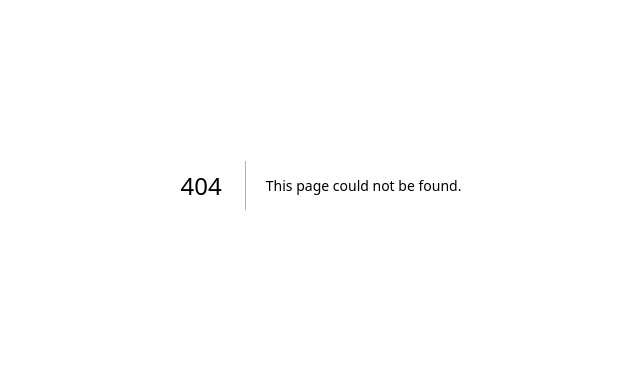
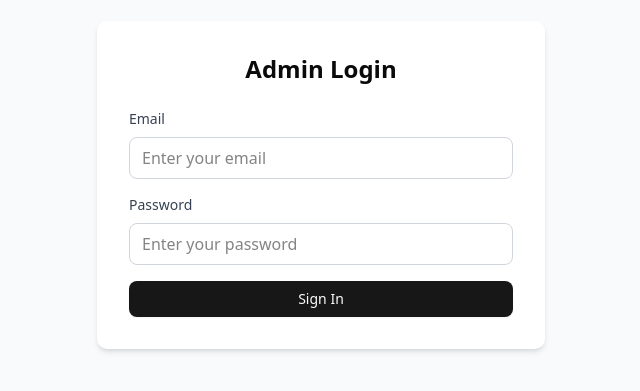
Before and after one commit to Isteyak12/thegeovisionlab, a Next.js app: page /login in a window 1280 px wide. Before the commit this address had no page. Shown: the part 215-606 px from the top of the page, without its empty margins (319-959 px from the left). Built offline with nearby package versions, Linux system fonts and the light colour scheme; no server answers.

Commit message:
update supe

```diff
--- a/app/admin/page.js
+++ b/app/admin/page.js
@@ -1,13 +1,43 @@
 "use client";
 
 import { useState, useEffect } from 'react';
-import { Mail, Calendar, User, MessageSquare, RefreshCw } from 'lucide-react';
+import { Mail, Calendar, User, MessageSquare, RefreshCw, LogOut } from 'lucide-react';
 import { Button } from "@/components/ui/button";
+import { supabase } from "@/lib/utils";
+import { useRouter } from "next/navigation";
 
 export default function AdminMessages() {
   const [messages, setMessages] = useState([]);
   const [loading, setLoading] = useState(true);
   const [error, setError] = useState(null);
+  const [user, setUser] = useState(null);
+  const router = useRouter();
+
+  // Check authentication
+  useEffect(() => {
+    const checkAuth = async () => {
+      const { data: { session } } = await supabase.auth.getSession();
+
+      if (!session) {
+        router.replace("/login");
+        return;
+      }
+
+      setUser(session.user);
+      fetchMessages();
+    };
+
+    checkAuth();
+
+    // Listen for auth changes
+    const { data: { subscription } } = supabase.auth.onAuthStateChange((event, session) => {
+      if (!session) {
+        router.replace("/login");
+      }
+    });
+
+    return () => subscription.unsubscribe();
+  }, [router]);
 
   const fetchMessages = async () => {
     setLoading(true);
@@ -29,9 +59,21 @@ export default function AdminMessages() {
     }
   };
 
-  useEffect(() => {
-    fetchMessages();
-  }, []);
+  const handleSignOut = async () => {
+    await supabase.auth.signOut();
+    router.push("/login");
+  };
+
+  if (!user) {
+    return (
+      <div className="min-h-screen bg-gray-50 flex items-center justify-center">
+        <div className="text-center">
+          <RefreshCw className="h-8 w-8 animate-spin mx-auto mb-4" />
+          <p>Checking authentication...</p>
+        </div>
+      </div>
+    );
+  }
 
   if (loading) {
     return (
@@ -62,11 +104,18 @@ export default function AdminMessages() {
           <div>
             <h1 className="text-3xl font-bold text-gray-800">Message Queue</h1>
             <p className="text-gray-600">FIFO Order - {messages.length} total messages</p>
+            <p className="text-sm text-gray-500">Logged in as: {user.email}</p>
           </div>
-          <Button onClick={fetchMessages} className="flex items-center gap-2">
-            <RefreshCw className="h-4 w-4" />
-            Refresh
-          </Button>
+          <div className="flex gap-3">
+            <Button onClick={fetchMessages} className="flex items-center gap-2">
+              <RefreshCw className="h-4 w-4" />
+              Refresh
+            </Button>
+            <Button onClick={handleSignOut} variant="outline" className="flex items-center gap-2">
+              <LogOut className="h-4 w-4" />
+              Sign Out
+            </Button>
+          </div>
         </div>
 
         {messages.length === 0 ? (
--- a/app/api/messages/route.js
+++ b/app/api/messages/route.js
@@ -4,7 +4,6 @@ import path from 'path';
 
 const messagesFilePath = path.join(process.cwd(), 'data', 'messages.json');
 
-// Ensure data directory and file exist
 function ensureDataFile() {
   const dataDir = path.join(process.cwd(), 'data');
   if (!fs.existsSync(dataDir)) {
@@ -15,14 +14,12 @@ function ensureDataFile() {
   }
 }
 
-// GET - Retrieve all messages (for admin)
 export async function GET() {
   try {
     ensureDataFile();
     const data = fs.readFileSync(messagesFilePath, 'utf8');
     const messages = JSON.parse(data);
 
-    // Return messages in FIFO order (oldest first)
     return NextResponse.json({
       success: true,
       messages: messages,
@@ -37,17 +34,14 @@ export async function GET() {
   }
 }
 
-// POST - Add new message
 export async function POST(request) {
   try {
     ensureDataFile();
     const newMessage = await request.json();
 
-    // Read existing messages
     const data = fs.readFileSync(messagesFilePath, 'utf8');
     const messages = JSON.parse(data);
 
-    // Add new message to the end (FIFO queue)
     messages.push({
       id: newMessage.id || Date.now(),
       name: newMessage.name,
@@ -55,13 +49,10 @@ export async function POST(request) {
       subject: newMessage.subject,
       message: newMessage.message,
       timestamp: newMessage.timestamp || new Date().toISOString(),
-      status: 'unread' // You can use this for admin features later
+      status: 'unread'
     });
 
-    // Write back to file
     fs.writeFileSync(messagesFilePath, JSON.stringify(messages, null, 2));
-
-    console.log(`New message saved from ${newMessage.name}`);
 
     return NextResponse.json({
       success: true,
--- /dev/null
+++ b/app/login/page.js
@@ -0,0 +1,80 @@
+"use client";
+
+import { useState } from "react";
+import { supabase } from "@/lib/utils";
+import { useRouter } from "next/navigation";
+import { Button } from "@/components/ui/button";
+
+export default function LoginPage() {
+  const [email, setEmail] = useState("");
+  const [password, setPassword] = useState("");
+  const [error, setError] = useState("");
+  const [loading, setLoading] = useState(false);
+  const router = useRouter();
+
+  const handleLogin = async (e) => {
+    e.preventDefault();
+    setLoading(true);
+    setError("");
+
+    const { error } = await supabase.auth.signInWithPassword({
+      email,
+      password,
+    });
+
+    if (error) {
+      setError(error.message);
+    } else {
+      router.push("/admin");
+    }
+    setLoading(false);
+  };
+
+  return (
+    <div className="min-h-screen flex items-center justify-center bg-gray-50">
+      <div className="bg-white p-8 rounded-lg shadow-md w-full max-w-md">
+        <h2 className="text-2xl font-bold text-center mb-6">Admin Login</h2>
+
+        <form onSubmit={handleLogin} className="space-y-4">
+          <div>
+            <label className="block text-sm font-medium text-gray-700 mb-2">
+              Email
+            </label>
+            <input
+              type="email"
+              required
+              value={email}
+              onChange={(e) => setEmail(e.target.value)}
+              className="w-full px-3 py-2 border border-gray-300 rounded-md focus:outline-none focus:ring-2 focus:ring-blue-500"
+              placeholder="Enter your email"
+            />
+          </div>
+
+          <div>
+            <label className="block text-sm font-medium text-gray-700 mb-2">
+              Password
+            </label>
+            <input
+              type="password"
+              required
+              value={password}
+              onChange={(e) => setPassword(e.target.value)}
+              className="w-full px-3 py-2 border border-gray-300 rounded-md focus:outline-none focus:ring-2 focus:ring-blue-500"
+              placeholder="Enter your password"
+            />
+          </div>
+
+          {error && (
+            <div className="text-red-600 text-sm bg-red-50 p-3 rounded">
+              {error}
+            </div>
+          )}
+
+          <Button type="submit" disabled={loading} className="w-full">
+            {loading ? 'Signing in...' : 'Sign In'}
+          </Button>
+        </form>
+      </div>
+    </div>
+  );
+}
--- a/lib/utils.js
+++ b/lib/utils.js
@@ -1,6 +1,13 @@
-import { clsx } from "clsx";
+import { createClient } from '@supabase/supabase-js';
+import { clsx } from "clsx"
 import { twMerge } from "tailwind-merge"
 
+const supabaseUrl = process.env.NEXT_PUBLIC_SUPABASE_URL;
+const supabaseAnonKey = process.env.NEXT_PUBLIC_SUPABASE_ANON_KEY;
+
+export const supabase = createClient(supabaseUrl, supabaseAnonKey);
+
+// Add the cn function
 export function cn(...inputs) {
-  return twMerge(clsx(inputs));
+  return twMerge(clsx(inputs))
 }
```
